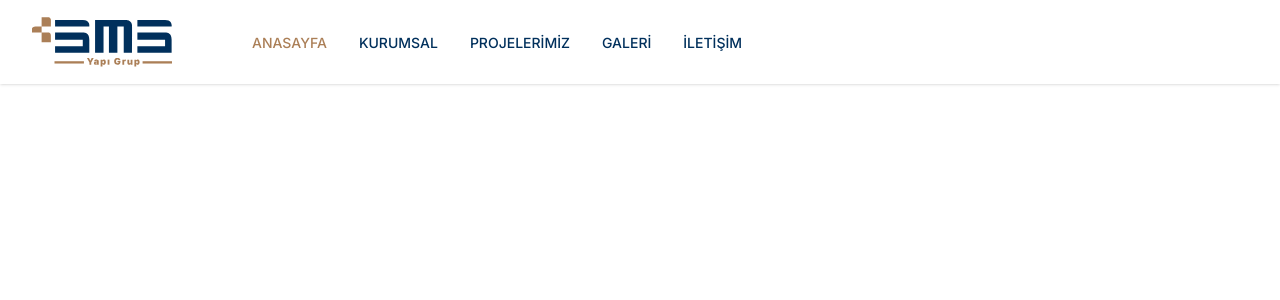
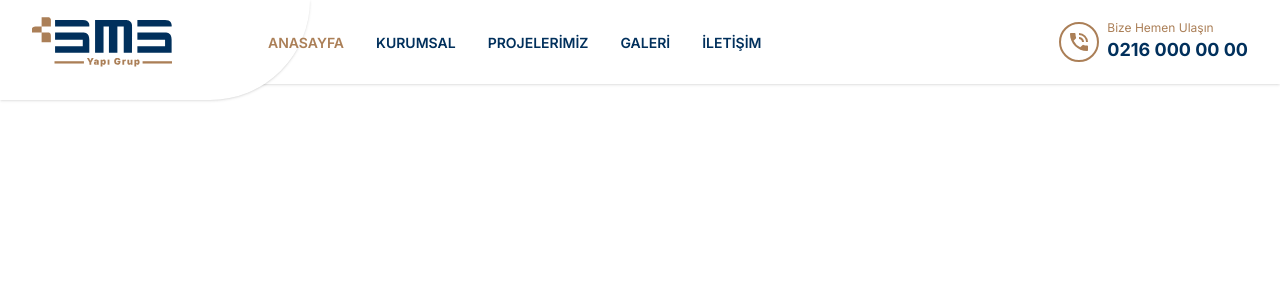
Before and after one commit to BilalMahmud12/smsyapi, a Next.js app: page / in a window 1280 px wide. Shown: the top 300 px of the page. Built offline with nearby package versions, Linux system fonts and the light colour scheme.

Commit message:
Header completed with start of mobiel menu

```diff
--- a/app/components/header/index.js
+++ b/app/components/header/index.js
@@ -1,21 +1,68 @@
+import React from 'react'
 import Link from 'next/link'
 import Logo from './logo'
 import Menu from './menu'
+import MobileMenu from './mobileMenu'
 
 
 export default function Header() {
+    let menuIsOpen = false
+
+    const handleMenuClick = () => {
+        menuIsOpen = !menuIsOpen
+    }
+
     return (
-        <header className='w-full py-3 shadow'>
-            <div className='app-container'>
+        <React.Fragment>
+            <header className='w-full py-3 bg-white shadow'>
+                <div className='hidden lg:block absolute z-[0] top-0 w-[250px] xl:w-[310px] h-[100px] bg-white rounded-br-full shadow'></div>
+                <div className='hidden lg:block app-container relative z-10'>
                     <div className='flex items-center justify-between'>
-                    <div className='flex items-center space-x-20'>
+                        <div className='flex items-center space-x-24'>
                             <Link href='/' className=''>
                                 <Logo />
                             </Link>
                             <Menu />
                         </div>
+                        <div className='flex items-center space-x-2'>
+                            <div className='text-2xl text-accent w-10 h-10 border-2 border-accent rounded-full flex items-center justify-center'>
+                                <svg xmlns="http://www.w3.org/2000/svg" width="1em" height="1em" viewBox="0 0 24 24"><path fill="currentColor" d="M20 15.5c-1.25 0-2.45-.2-3.57-.57a1.02 1.02 0 0 0-1.02.24l-2.2 2.2a15.045 15.045 0 0 1-6.59-6.59l2.2-2.21a.96.96 0 0 0 .25-1A11.36 11.36 0 0 1 8.5 4c0-.55-.45-1-1-1H4c-.55 0-1 .45-1 1c0 9.39 7.61 17 17 17c.55 0 1-.45 1-1v-3.5c0-.55-.45-1-1-1M19 12h2a9 9 0 0 0-9-9v2c3.87 0 7 3.13 7 7m-4 0h2c0-2.76-2.24-5-5-5v2c1.66 0 3 1.34 3 3"/></svg>
+                            </div>
+                            <div className='flex flex-col'>
+                                <span className='text-accent text-xs'>Bize Hemen Ulaşın</span>
+                                <span className='text-main font-bold text-lg'>0216 000 00 00</span>
+                            </div>
+                        </div>
+                    </div>
+                </div>
+
+                <div className='lg:hidden'>
+                    <div className='app-container'>
+                        <div className='flex items-center justify-between'>
+                            <Link href='/' className=''>
+                                <Logo />
+                            </Link>
+
+                            <div className='flex items-center space-x-2'>
+                                <button className='p-1'>
+                                    <span className='text-xl text-accent w-8 h-8 border-2 border-accent rounded-full flex items-center justify-center'>
+                                        <svg xmlns="http://www.w3.org/2000/svg" width="1em" height="1em" viewBox="0 0 24 24"><path fill="currentColor" d="M20 15.5c-1.25 0-2.45-.2-3.57-.57a1.02 1.02 0 0 0-1.02.24l-2.2 2.2a15.045 15.045 0 0 1-6.59-6.59l2.2-2.21a.96.96 0 0 0 .25-1A11.36 11.36 0 0 1 8.5 4c0-.55-.45-1-1-1H4c-.55 0-1 .45-1 1c0 9.39 7.61 17 17 17c.55 0 1-.45 1-1v-3.5c0-.55-.45-1-1-1M19 12h2a9 9 0 0 0-9-9v2c3.87 0 7 3.13 7 7m-4 0h2c0-2.76-2.24-5-5-5v2c1.66 0 3 1.34 3 3"/></svg>
+                                    </span>
+                                </button>
+
+
+                                <button className='p-1'>
+                                    <span className='text-4xl text-main'>
+                                        <svg xmlns="http://www.w3.org/2000/svg" width="1em" height="1em" viewBox="0 0 24 24"><path fill="currentColor" d="M3 6h18v2H3zm0 5h18v2H3zm0 5h18v2H3z"/></svg>
+                                    </span>
+                                </button>
+                            </div>
+                        </div>
                     </div>
                 </div>
             </header>
+
+            <MobileMenu isOpen={menuIsOpen} />
+        </React.Fragment>
     )
 }
--- a/app/components/header/logo.js
+++ b/app/components/header/logo.js
@@ -10,7 +10,7 @@ export default function Logo() {
                 width={140}
                 height={60}
                 priority
-                className="w-[140px] h-[60px]"
+                className="w-[100px] md:w-[140px] md:h-[60px]"
             />
         </span>
     </div>
--- a/app/components/header/menu.js
+++ b/app/components/header/menu.js
@@ -26,7 +26,7 @@ export default function Menu() {
                 <li key={index}>
                     <Link
                         href={item.path}
-                        className={`${item.path === path ? 'text-accent' : 'text-main'} text-sm font-medium uppercase hover:text-accent transition-all ease-in-out duration-300`}
+                        className={`${item.path === path ? 'text-accent' : 'text-main'} text-sm font-semibold uppercase hover:text-accent transition-all ease-in-out duration-300`}
                     >
                         <span>{item.name}</span>
                     </Link>
--- /dev/null
+++ b/app/components/header/mobileMenu.js
@@ -0,0 +1,12 @@
+'use client'
+
+export default function MobileMenu(props) {
+    const { isOpen } = props
+    return(
+        <div
+            className={'absolute top-0 left-0 right-0 bottom-0 bg-red-100 z-50 transition-all divide-neutral-900 ease-in-out ' + (isOpen ? '' : 'w-0')}
+        >
+
+        </div>
+    )
+}
--- a/app/layout.js
+++ b/app/layout.js
@@ -15,6 +15,7 @@ export default function RootLayout({ children }) {
       <body className={inter.className}>
         <Header />
         {children}
+
       </body>
     </html>
   );
```
Lines whose indentation alone changed are shown as unchanged.
